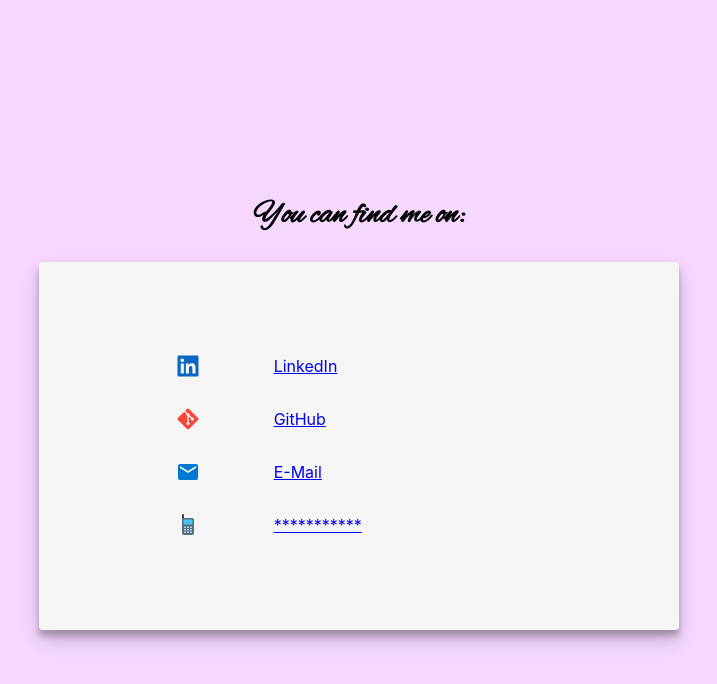
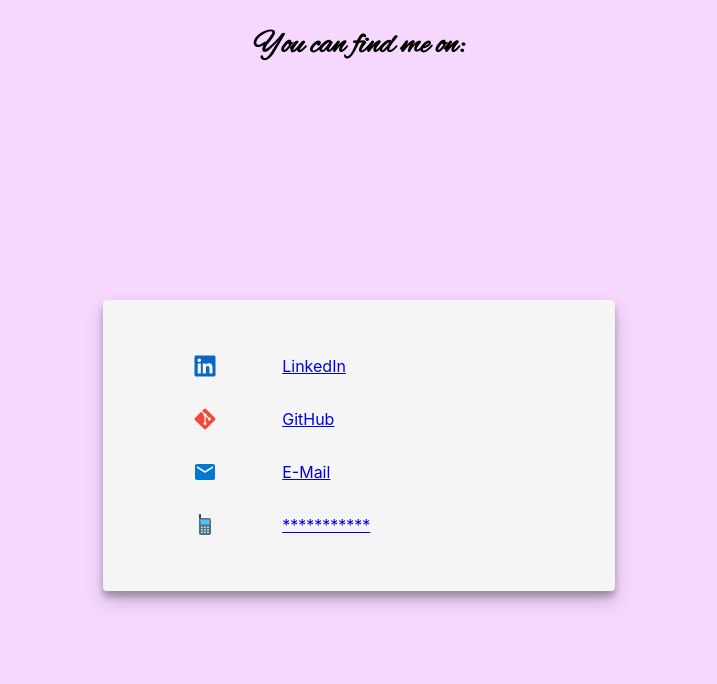
Before and after one commit to Anubhavthakur1996/portfolio, a React (Create React App) app: page /contact in a window 1280 px wide. Shown: the top 684 px of the page, without its empty margins (281-998 px from the left). Built offline with nearby package versions, Linux system fonts and the light colour scheme; a web font is replaced by a local one.

Commit message:
design changes on contact me page

```diff
--- a/src/components/contact/Contact.js
+++ b/src/components/contact/Contact.js
@@ -6,6 +6,7 @@ const Contact = () => {
   return (
     <div className="contact">
       <span className="title">You can find me on:</span>
+      <div className="contact-list-container">
         <div className="contact-list shadow-one">
           {/* LinkedIn */}
           <div className="contact-row">
@@ -72,6 +73,7 @@ const Contact = () => {
           </div>
         </div>
       </div>
+    </div>
   );
 };
 
--- a/src/components/contact/contact_index.scss
+++ b/src/components/contact/contact_index.scss
@@ -2,9 +2,14 @@
   display: flex;
   flex-direction: column;
   align-items: center;
-  justify-content: center;
   min-height: 100vh;
   background-color: rgb(246, 216, 255);
+
+  .contact-list-container {
+    flex: 1;
+    display: flex;
+    justify-content: center;
+    align-items: center;
 
     .contact-list {
       display: flex;
@@ -34,3 +39,4 @@
       }
     }
   }
+}
```
Lines whose indentation alone changed are shown as unchanged.
